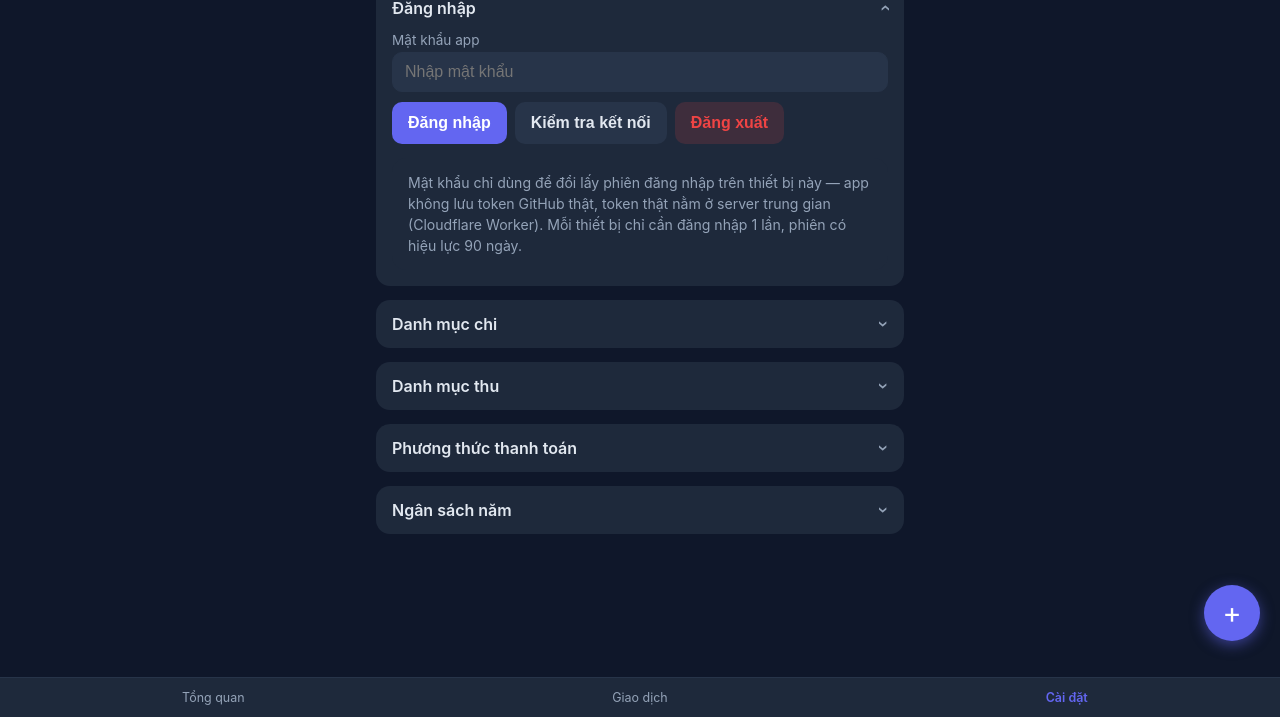
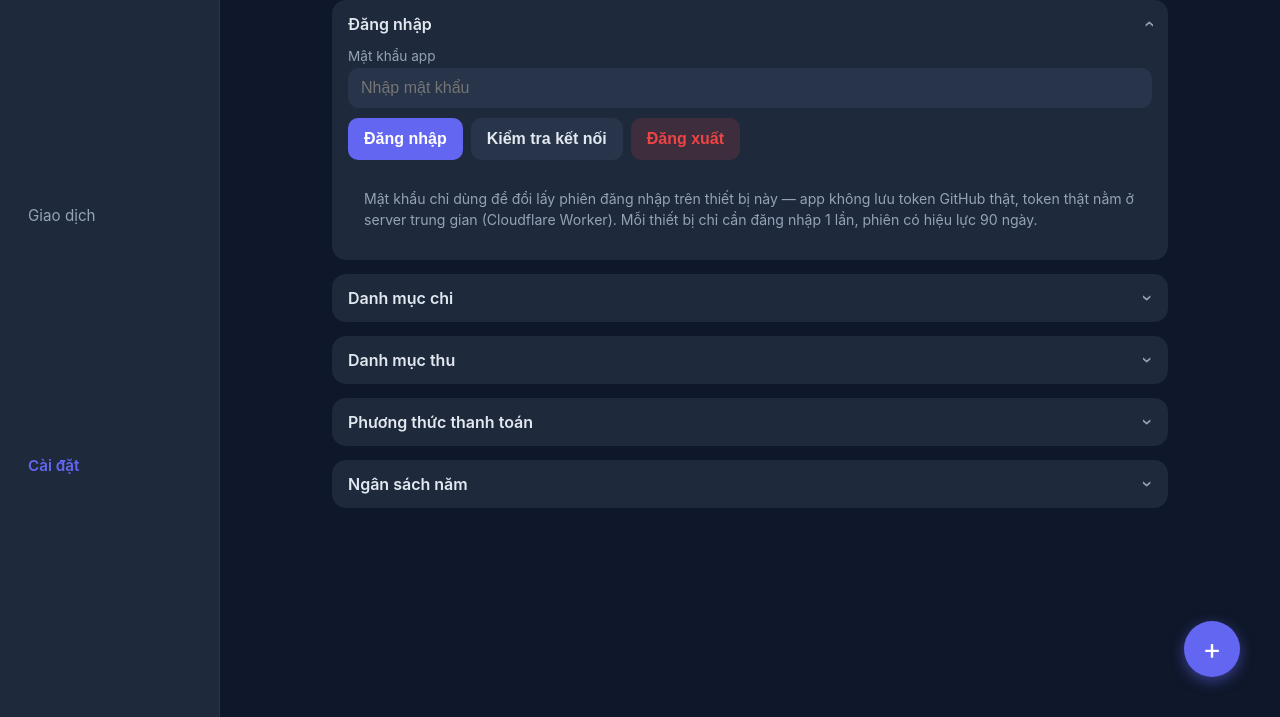
Before and after one commit to trungcln1991/personal-finance-app, a plain HTML site: page settings.html in a window 1280 px wide. Shown: the part 83-800 px from the top of the page. Drawn offline with Linux system fonts and the light colour scheme.

Commit message:
Them responsive breakpoint: sidebar trai tren desktop/laptop, khung rong hon tren tablet

```diff
--- a/css/style.css
+++ b/css/style.css
@@ -252,4 +252,46 @@ form { display: flex; flex-direction: column; gap: 12px; }
   color: var(--muted);
   line-height: 1.5;
 }
+
+/* ---- Tablet: nới khung nội dung ---- */
+@media (min-width: 768px) {
+  main { max-width: 720px; padding: 24px; }
+  .summary-grid .value { font-size: 1.2rem; }
+}
+
+/* ---- Laptop/Desktop: sidebar trái thay cho thanh dưới, khung rộng hơn ---- */
+@media (min-width: 1024px) {
+  body { padding-bottom: 0; padding-left: 220px; }
+
+  main { max-width: 900px; padding: 32px; }
+
+  .bottom-nav {
+    top: 0;
+    bottom: 0;
+    left: 0;
+    right: auto;
+    width: 220px;
+    height: 100vh;
+    flex-direction: column;
+    align-items: stretch;
+    justify-content: flex-start;
+    gap: 4px;
+    padding: 28px 0;
+    border-top: none;
+    border-right: 1px solid var(--surface-2);
+  }
+
+  .nav-item {
+    text-align: left;
+    padding: 12px 28px;
+    font-size: 0.95rem;
+  }
+
+  .fab {
+    right: 40px;
+    bottom: 40px;
+  }
+
+  .setup-screen { height: 100vh; }
+}
 .help-box a { color: var(--accent); }
```
